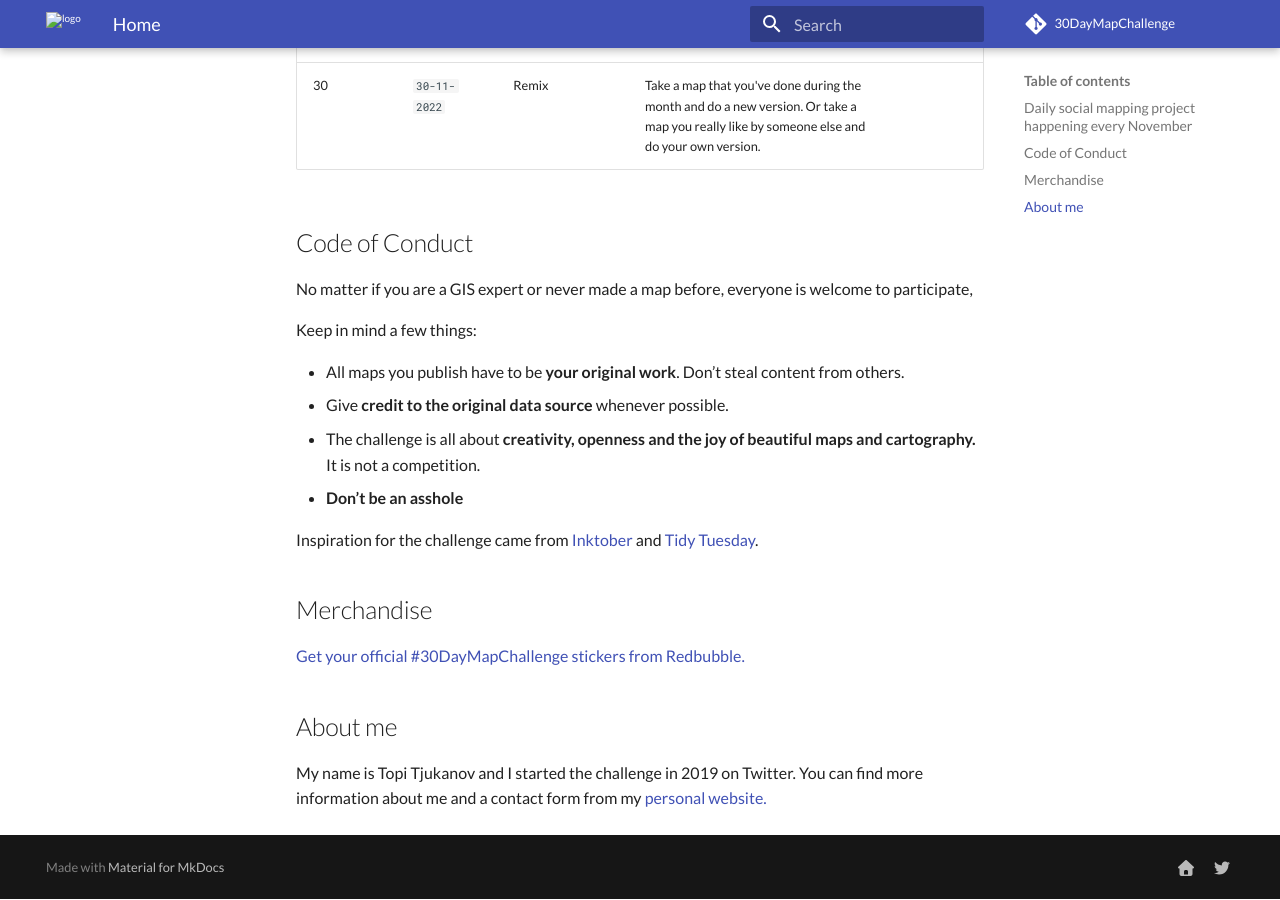
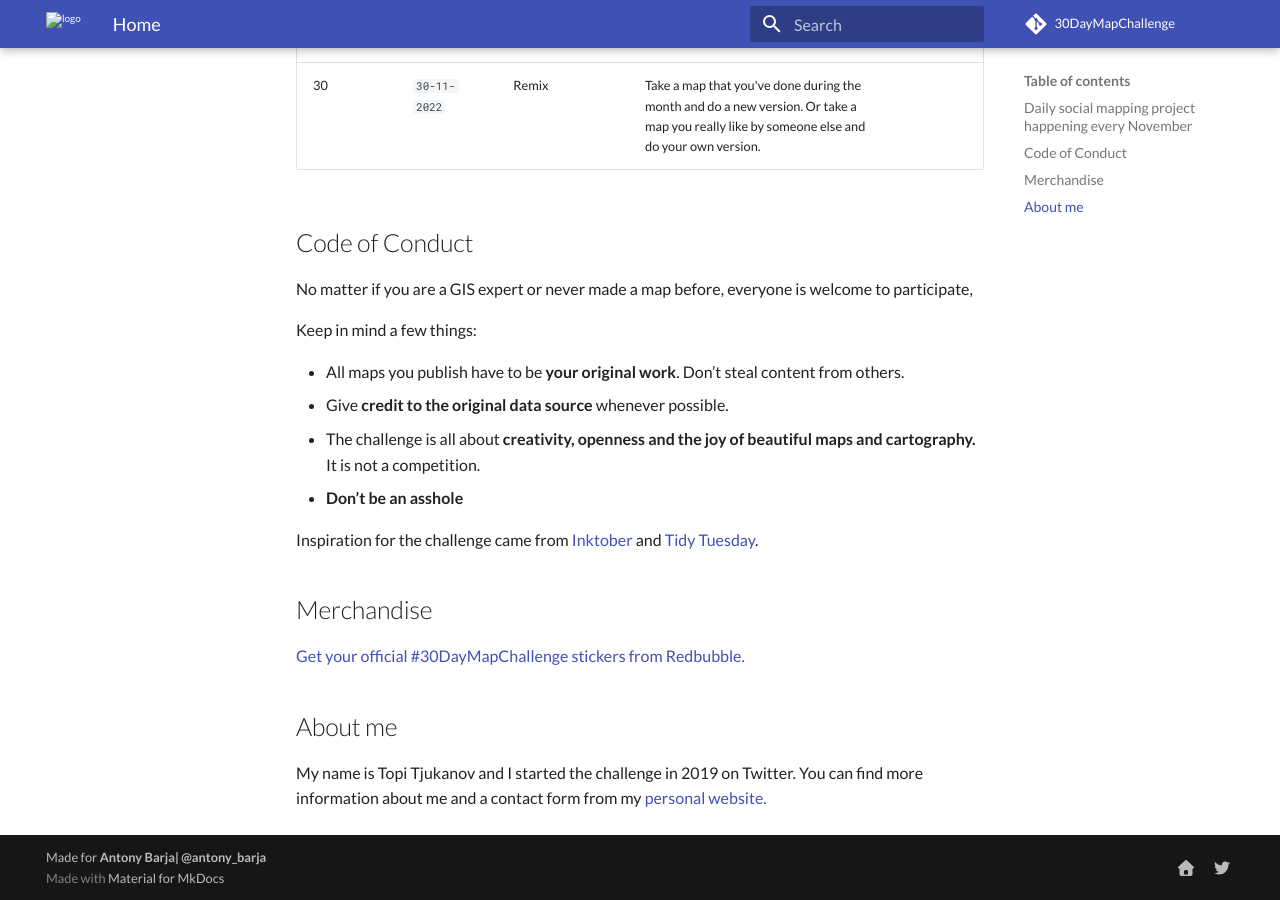
Before and after one commit to tjukanovt/30DayMapChallenge, an MkDocs documentation site: the page built from docs/index.md, in a window 1280 px wide and 900 px high, scrolled down 3184 px. Built offline with MkDocs 1.6.1 and Material for MkDocs 9.7.7, drawn with Linux system fonts in a browser that asks for light colours; comment, search, counter and statistics services are not loaded.

Commit message:
updated 2022

```diff
--- a/mkdocs.yml
+++ b/mkdocs.yml
@@ -8,6 +8,9 @@ site_author: https://ambarja.github.io/
 repo_name: 30DayMapChallenge
 repo_url: https://github.com/tjukanovt/30DayMapChallenge
 edit_uri: edit/main/docs/ #disables edit button
+
+# Copyright
+copyright: <a href="https://twitter.com/antony_barja" title="@antony_barja" target="_blank">Made for <b>Antony Barja| @antony_barja</b></a>
 
 ## Social Media
 extra:
```
